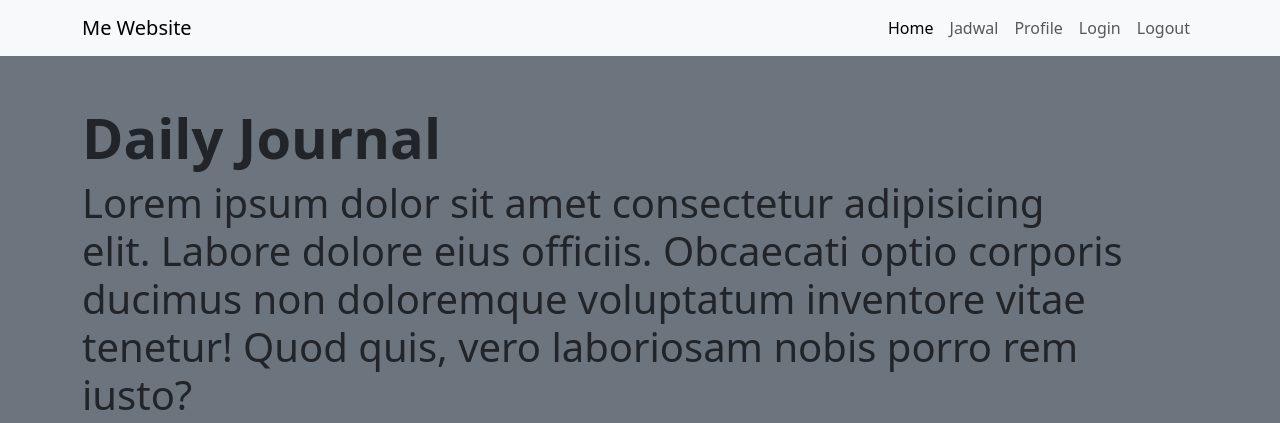
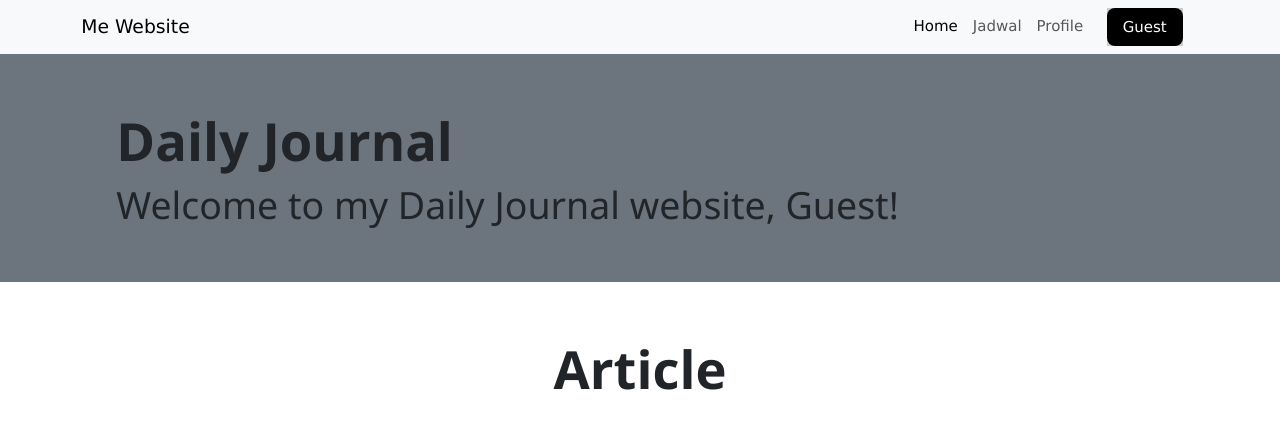
Before and after one commit to VolcanoReg/dailyjournal, a PHP site: page / in a window 1280 px wide. Shown: the top 423 px of the page. Run offline with PHP 8.4, Linux system fonts and the light colour scheme; data comes from the database, SQL or seed files in the repository.

Commit message:
Update: added gallery

```diff
--- a/index.php
+++ b/index.php
@@ -1,5 +1,12 @@
 <?php
 include "koneksi.php";
+session_start();
+$user = '';
+if(isset($_SESSION['username'])){
+    $user = $_SESSION['username'];
+}else{
+    $user = 'Guest';
+}
 ?>
 <!DOCTYPE html>
 <html lang="en">
@@ -10,7 +17,9 @@ include "koneksi.php";
     <title>Latihan Bootstrap</title>
     <link href="https://cdn.jsdelivr.net/npm/bootstrap@5.3.3/dist/css/bootstrap.min.css" rel="stylesheet" integrity="sha384-QWTKZyjpPEjISv5WaRU9OFeRpok6YctnYmDr5pNlyT2bRjXh0JMhjY6hW+ALEwIH" crossorigin="anonymous">
     <link rel="stylesheet" href="https://cdn.jsdelivr.net/npm/bootstrap-icons@1.11.3/font/bootstrap-icons.min.css">
+    <link rel="stylesheet" href="https://www.w3schools.com/w3css/4/w3.css">
     <link rel="icon" href="img/logo.png" />
+    <meta name="robots" content="noindex, nofollow">
 </head>
 <body>
     <!--Navigation-->
@@ -32,10 +41,27 @@ include "koneksi.php";
                             <a class="nav-link" href="#profile">Profile</a>
                         </li>
                         <li class="nav-item">
-                            <a class="nav-link" href="login.php">Login</a>
-                        </li>
-                        <li class="nav-item">
-                            <a class="nav-link" href="logout.php">Logout</a>
+                            <div class="w3-container">
+                                <div class="w3-dropdown-hover">
+                                    <button class="w3-button w3-black w3-round-large" type="button">
+                                        <?=$user?>
+                                    </button>
+                                    <div class="w3-dropdown-content w3-bar-block w3-border">
+                                        <?php
+                                        if ($user == 'Guest'){
+                                        ?>
+                                            <a href="login.php" class="w3-bar-item w3-button">Login</a>
+                                        <?php
+                                        }else{
+                                        ?>
+                                            <a href="login.php" class="w3-bar-item w3-button">Change Account</a>
+                                            <a href="logout.php" class="w3-bar-item w3-button">Logout</a>
+                                        <?php
+                                        }
+                                        ?>
+                                    </div>
+                                </div>
+                            </div>
                         </li>
                     </ul>
                 </div>
@@ -48,7 +74,7 @@ include "koneksi.php";
                 <img src="" alt="" class="img-fluid" width="300">
                 <div>
                     <h1 class="fw-bold display-4">Daily Journal</h1>
-                    <h4 class="lead display-6">Lorem ipsum dolor sit amet consectetur adipisicing elit. Labore dolore eius officiis. Obcaecati optio corporis ducimus non doloremque voluptatum inventore vitae tenetur! Quod quis, vero laboriosam nobis porro rem iusto?</h4>
+                    <h4 class="lead display-6">Welcome to my Daily Journal website, Guest!</h4>
                 </div>
             </div>
         </div>
@@ -57,7 +83,7 @@ include "koneksi.php";
     <!-- article begin -->
     <section id="article" class="text-center p-5">
         <div class="container">
-            <h1 class="fw-bold display-4 pb-3">article</h1>
+            <h1 class="fw-bold display-4 pb-3">Article</h1>
             <div class="row row-cols-1 row-cols-md-3 g-4 justify-content-center">
                 <?php
                 $sql = "SELECT * FROM article ORDER BY tanggal DESC";
@@ -89,6 +115,38 @@ include "koneksi.php";
     </section>
     <!-- article end -->
     <!--Gallery Section-->
+    <section id="gallery" class="text-center p-5">
+        <div class="container">
+            <h1 class="fw-bold display-4 pb-3">Gallery</h1>
+            <div class="row row-cols-1 row-cols-md-3 g-4 justify-content-center">
+                <?php
+                $sql = "SELECT * FROM article ORDER BY tanggal DESC";
+                $dir = "img";
+                $hasil = $conn->query($sql);
+
+                while($row = $hasil->fetch_assoc()){
+                ?>
+                    <!--Repeated Echo-->
+                    <div class="col">
+                        <div class="card h-100">
+                            <img src="img/<?= $row["gambar"]?>" class="card-img-top" alt="..." />
+                                <div class="card-body">
+                                    <img src="<?=$dir.$row['gambar']?>" alt="">
+                                </div>
+                                <div class="card-footer">
+                                    <small class="text-body-secondary">
+                                    <?= $row["tanggal"]?>
+                                    </small>
+                                </div>
+                        </div>
+                    </div>
+                <?php
+                }
+                ?>
+            </div>
+        </div>
+    </section>
+    <!--Gallery end-->
     <section id="profile" class="text-center p-5">
         <h1 class="fw-bold display-4 pb-5">Profile</h1>
         <div class="container row-cols-2 row-cols-md-1 g-4">
@@ -119,7 +177,7 @@ include "koneksi.php";
                                 <tr>
                                     <td>Telepon</td>
                                     <td>:</td>
-                                    <td>+62 815 7550 0051</td>
+                                    <td>-</td>
                                 </tr>
                                 <tr>
                                     <td>Alamat</td>
--- a/login.php
+++ b/login.php
@@ -46,7 +46,7 @@
 <head>
     <meta charset="UTF-8">
     <meta name="viewport" content="width=device-width, initial-scale=1.0">
-    <title>Welcome to my diary website admin!</title>
+    <title>Welcome to my diary!</title>
     <link href="https://cdn.jsdelivr.net/npm/bootstrap@5.3.3/dist/css/bootstrap.min.css" rel="stylesheet" integrity="sha384-QWTKZyjpPEjISv5WaRU9OFeRpok6YctnYmDr5pNlyT2bRjXh0JMhjY6hW+ALEwIH" crossorigin="anonymous">
 </head>
 <body class="container-fluid bg-secondary">
```
Also changed, not shown: 1 other file.
